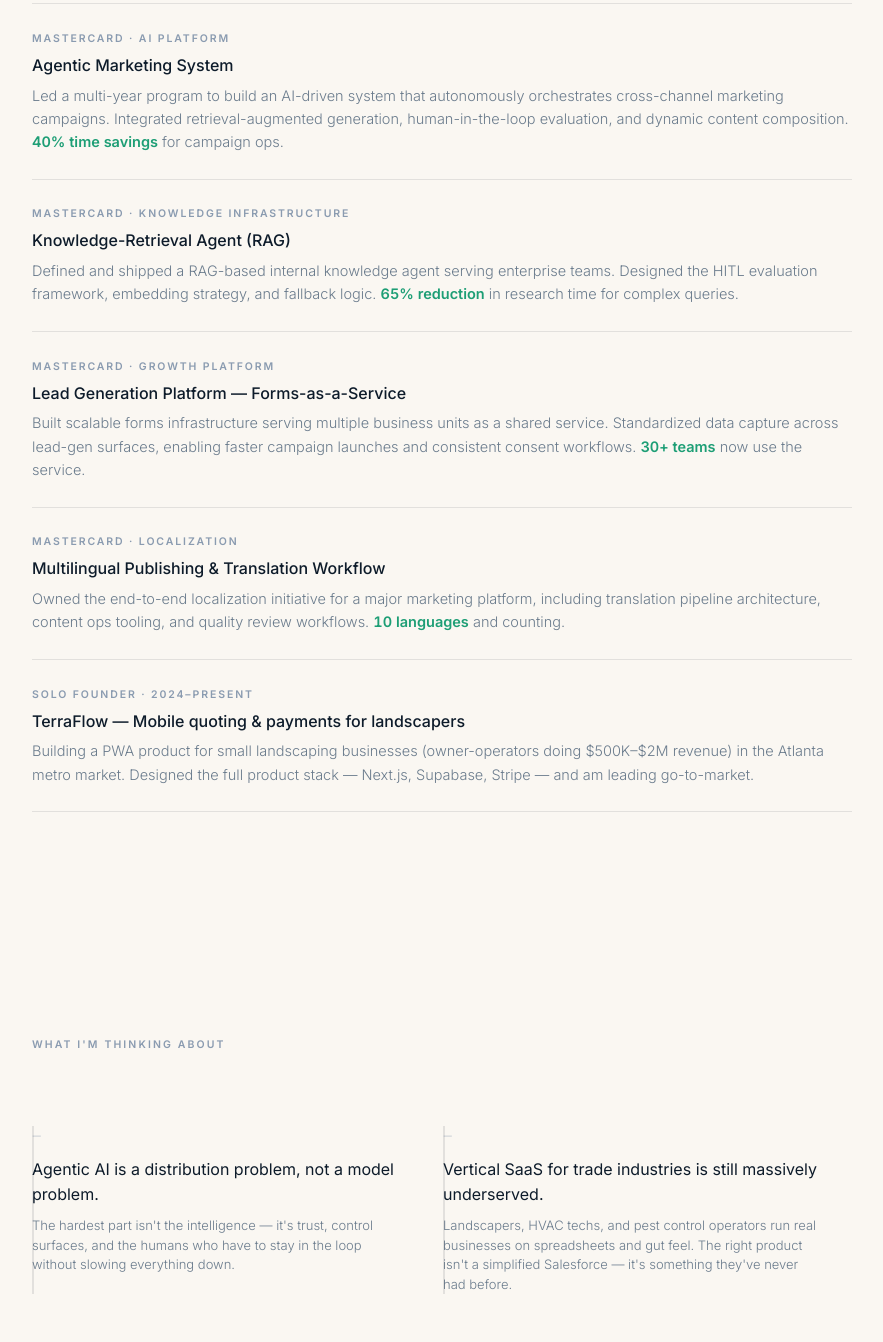
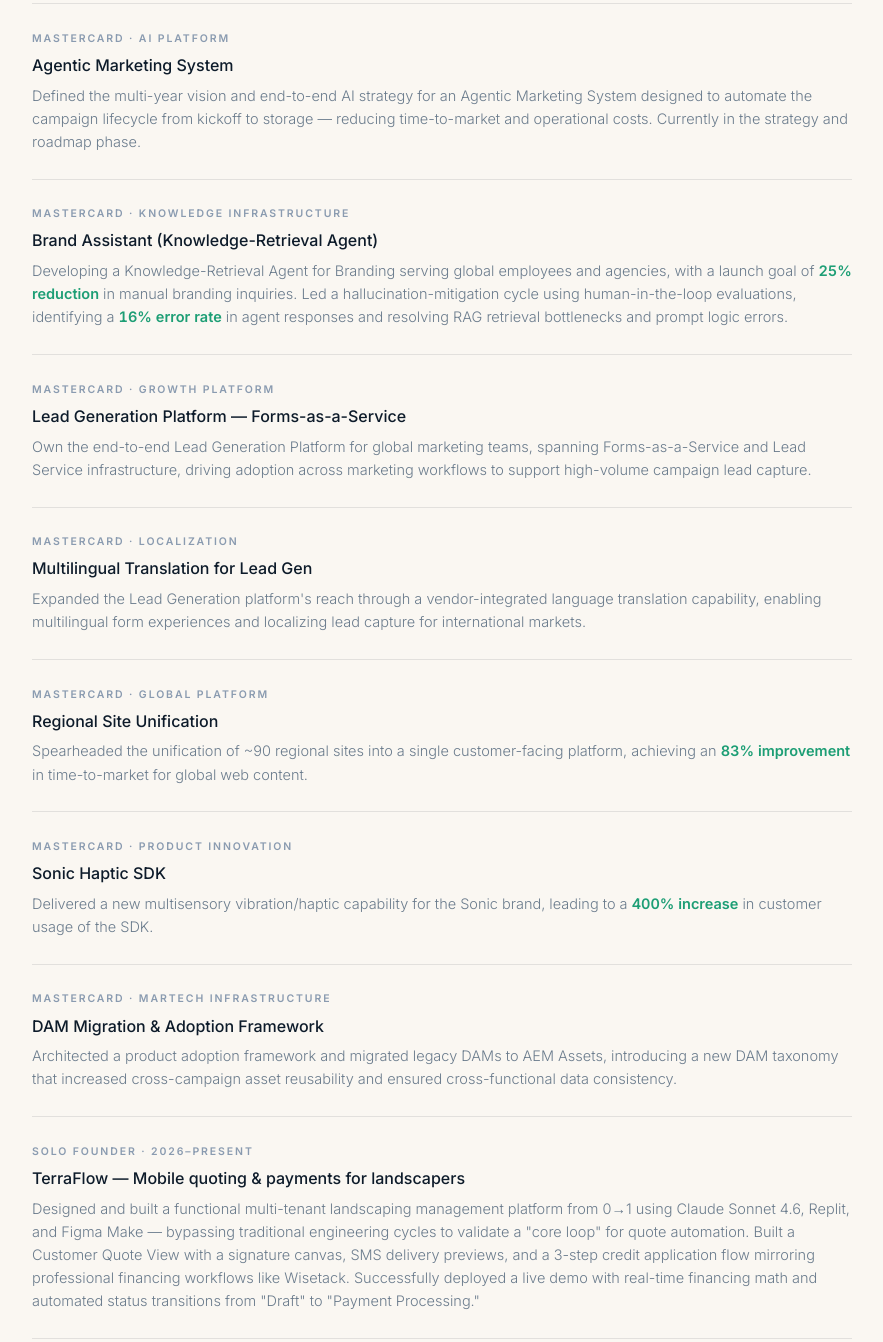
Before and after one commit to mrajan13-blip/Manasa-Rajan, a plain HTML site: page index.html in a window 1280 px wide. Shown: the part 1889-3231 px from the top of the page, without its empty margins (198-1081 px from the left). Drawn offline with nearby package versions, Linux system fonts and the light colour scheme; a web font is replaced by a local one.

Commit message:
Replace shipped section with expanded work experience

```diff
--- a/index.html
+++ b/index.html
@@ -573,15 +573,15 @@
       <span class="shipped-meta">Mastercard · AI Platform</span>
       <p class="shipped-title">Agentic Marketing System</p>
       <p class="shipped-desc">
-        Led a multi-year program to build an AI-driven system that autonomously orchestrates cross-channel marketing campaigns. Integrated retrieval-augmented generation, human-in-the-loop evaluation, and dynamic content composition. <span class="metric">40% time savings</span> for campaign ops.
+        Defined the multi-year vision and end-to-end AI strategy for an Agentic Marketing System designed to automate the campaign lifecycle from kickoff to storage — reducing time-to-market and operational costs. Currently in the strategy and roadmap phase.
       </p>
     </li>
 
     <li class="shipped-item fade-in">
       <span class="shipped-meta">Mastercard · Knowledge Infrastructure</span>
-      <p class="shipped-title">Knowledge-Retrieval Agent (RAG)</p>
+      <p class="shipped-title">Brand Assistant (Knowledge-Retrieval Agent)</p>
       <p class="shipped-desc">
-        Defined and shipped a RAG-based internal knowledge agent serving enterprise teams. Designed the HITL evaluation framework, embedding strategy, and fallback logic. <span class="metric">65% reduction</span> in research time for complex queries.
+        Developing a Knowledge-Retrieval Agent for Branding serving global employees and agencies, with a launch goal of <span class="metric">25% reduction</span> in manual branding inquiries. Led a hallucination-mitigation cycle using human-in-the-loop evaluations, identifying a <span class="metric">16% error rate</span> in agent responses and resolving RAG retrieval bottlenecks and prompt logic errors.
       </p>
     </li>
 
@@ -589,23 +589,47 @@
       <span class="shipped-meta">Mastercard · Growth Platform</span>
       <p class="shipped-title">Lead Generation Platform — Forms-as-a-Service</p>
       <p class="shipped-desc">
-        Built scalable forms infrastructure serving multiple business units as a shared service. Standardized data capture across lead-gen surfaces, enabling faster campaign launches and consistent consent workflows. <span class="metric">30+ teams</span> now use the service.
+        Own the end-to-end Lead Generation Platform for global marketing teams, spanning Forms-as-a-Service and Lead Service infrastructure, driving adoption across marketing workflows to support high-volume campaign lead capture.
       </p>
     </li>
 
     <li class="shipped-item fade-in">
       <span class="shipped-meta">Mastercard · Localization</span>
-      <p class="shipped-title">Multilingual Publishing & Translation Workflow</p>
+      <p class="shipped-title">Multilingual Translation for Lead Gen</p>
       <p class="shipped-desc">
-        Owned the end-to-end localization initiative for a major marketing platform, including translation pipeline architecture, content ops tooling, and quality review workflows. <span class="metric">10 languages</span> and counting.
+        Expanded the Lead Generation platform's reach through a vendor-integrated language translation capability, enabling multilingual form experiences and localizing lead capture for international markets.
       </p>
     </li>
 
     <li class="shipped-item fade-in">
-      <span class="shipped-meta">Solo Founder · 2024–present</span>
+      <span class="shipped-meta">Mastercard · Global Platform</span>
+      <p class="shipped-title">Regional Site Unification</p>
+      <p class="shipped-desc">
+        Spearheaded the unification of ~90 regional sites into a single customer-facing platform, achieving an <span class="metric">83% improvement</span> in time-to-market for global web content.
+      </p>
+    </li>
+
+    <li class="shipped-item fade-in">
+      <span class="shipped-meta">Mastercard · Product Innovation</span>
+      <p class="shipped-title">Sonic Haptic SDK</p>
+      <p class="shipped-desc">
+        Delivered a new multisensory vibration/haptic capability for the Sonic brand, leading to a <span class="metric">400% increase</span> in customer usage of the SDK.
+      </p>
+    </li>
+
+    <li class="shipped-item fade-in">
+      <span class="shipped-meta">Mastercard · MarTech Infrastructure</span>
+      <p class="shipped-title">DAM Migration & Adoption Framework</p>
+      <p class="shipped-desc">
+        Architected a product adoption framework and migrated legacy DAMs to AEM Assets, introducing a new DAM taxonomy that increased cross-campaign asset reusability and ensured cross-functional data consistency.
+      </p>
+    </li>
+
+    <li class="shipped-item fade-in">
+      <span class="shipped-meta">Solo Founder · 2026–present</span>
       <p class="shipped-title">TerraFlow — Mobile quoting & payments for landscapers</p>
       <p class="shipped-desc">
-        Building a PWA product for small landscaping businesses (owner-operators doing $500K–$2M revenue) in the Atlanta metro market. Designed the full product stack — Next.js, Supabase, Stripe — and am leading go-to-market.
+        Designed and built a functional multi-tenant landscaping management platform from 0→1 using Claude Sonnet 4.6, Replit, and Figma Make — bypassing traditional engineering cycles to validate a "core loop" for quote automation. Built a Customer Quote View with a signature canvas, SMS delivery previews, and a 3-step credit application flow mirroring professional financing workflows like Wisetack. Successfully deployed a live demo with real-time financing math and automated status transitions from "Draft" to "Payment Processing."
       </p>
     </li>
 
```
